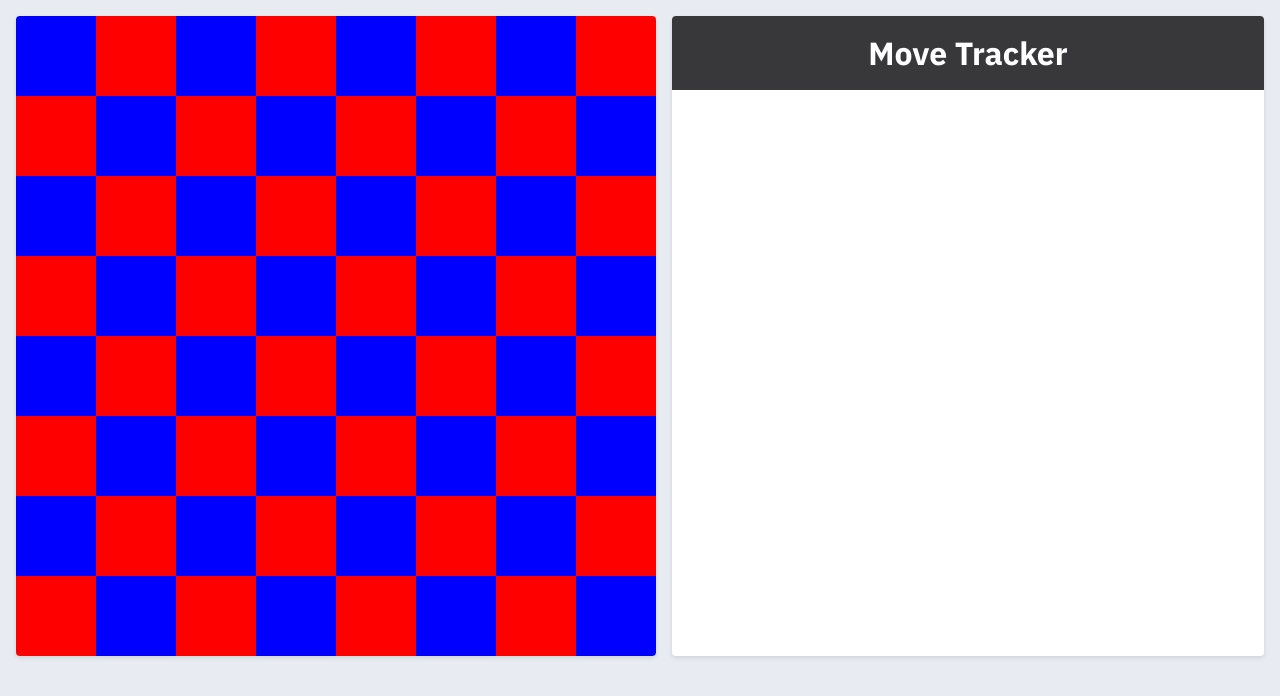
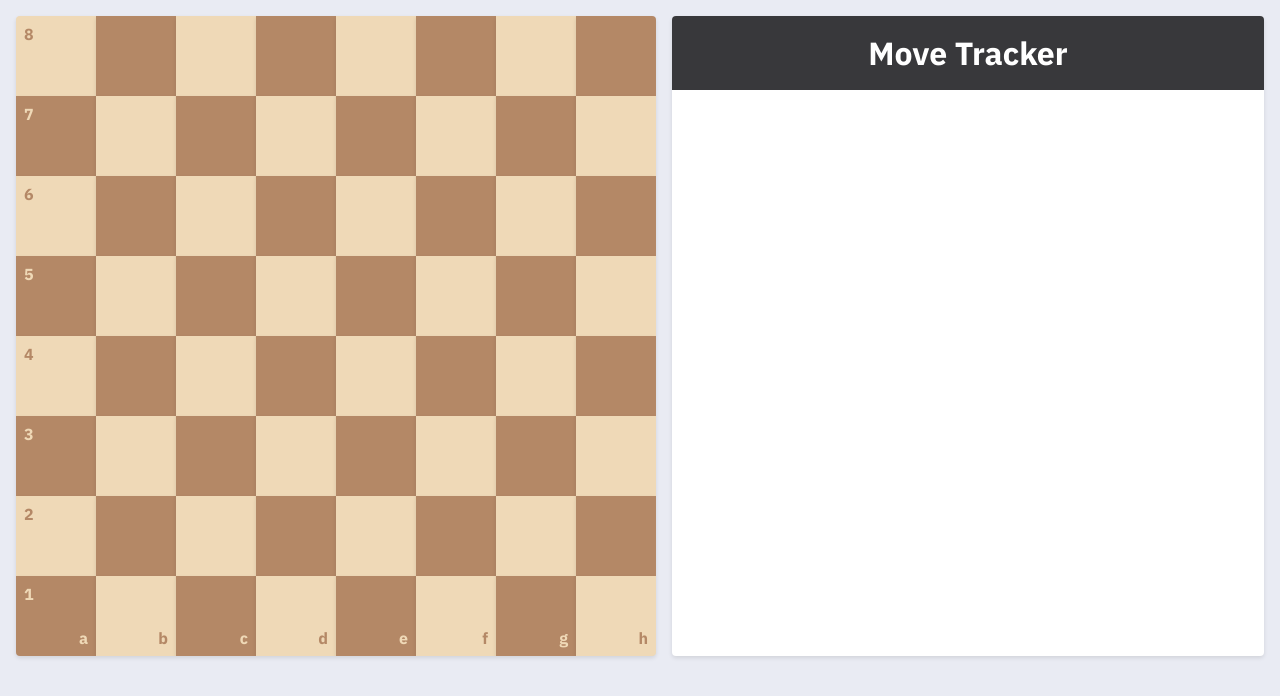
Before and after one commit to ajhaupt7/cheeze, a Vue app: page / in a window 1280 px wide. Shown: the top 696 px of the page. Built offline with nearby package versions, Linux system fonts and the light colour scheme.

Commit message:
Style squares + inject store in vue instance

```diff
--- a/src/components/Square.vue
+++ b/src/components/Square.vue
@@ -1,24 +1,60 @@
 <template>
-  <div :class="squareClass">
-
+  <div
+    :class = "squareClasses"
+    :style = "squareStyles"
+  >
+    <div
+      v-if   = "displayFile"
+      class  = "file"
+      :style = "rankFileStyles"
+    >
+      {{ file }}
+    </div>
+    <div
+      v-if   = "displayRank"
+      class  = "rank"
+      :style = "rankFileStyles"
+    >
+      {{ rank }}
+    </div>
   </div>
 </template>
 
 <script>
+import { mapState } from 'vuex';
+
 export default {
   name: 'square',
-  props: ['rank', 'file'],
-  data() {
-    return {
-
-    };
+  props: {
+    rank: Number,
+    file: String,
   },
   computed: {
-    isDark() {
-      return (this.file.charCodeAt(0) + this.rank) % 2 === 0;
+    ...mapState({
+      colors: state => state.board.colors,
+      threeDee: state => state.board.threeDee,
+    }),
+    squareColor() {
+      const { dark, light } = this.colors;
+      return (this.file.charCodeAt(0) + this.rank) % 2 === 0 ? dark : light;
     },
-    squareClass() {
-      return ['square', { dark: this.isDark }];
+    displayRank() {
+      return this.file === 'a';
+    },
+    displayFile() {
+      return this.rank === 1;
+    },
+    rankFileStyles() {
+      const { dark, light } = this.colors;
+      const color = this.squareColor === dark ? light : dark;
+
+      return { color };
+    },
+    squareClasses() {
+      return ['square', { shadow: this.threeDee }];
+    },
+    squareStyles() {
+      return { background: this.squareColor };
     },
   },
 };
@@ -26,11 +62,43 @@ export default {
 
 <style lang="scss" scoped>
 .square {
-  background: blue;
   width: 100%;
   height: percentage(1/8);
-  &.dark {
-    background: red;
+  position: relative;
+  cursor: pointer;
+
+  &:hover {
+    &:after {
+      opacity: 1;
+    }
+  }
+  &:after {
+    content: "";
+    position: absolute;
+    top: 0;
+    left: 0;
+    width: 100%;
+    height: 100%;
+    opacity: 0;
+    background: rgba(black, 0.15);
+    transition: all 550ms cubic-bezier(0.075, 0.82, 0.165, 1);
   }
 }
+
+.file,
+.rank {
+  position: absolute;
+  padding: 0.5rem;
+  font-weight: 700;
+}
+
+.rank {
+  top: 0;
+  left: 0;
+}
+
+.file {
+  bottom: 0;
+  right: 0;
+}
 </style>
--- a/src/main.js
+++ b/src/main.js
@@ -2,12 +2,14 @@
 // (runtime-only or standalone) has been set in webpack.base.conf with an alias.
 import Vue from 'vue';
 import App from './App';
+import store from './store';
 
 Vue.config.productionTip = false;
 
 /* eslint-disable no-new */
 new Vue({
   el: '#app',
+  store,
   components: { App },
   template: '<App/>',
 });
```
